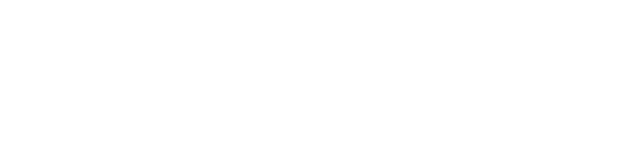
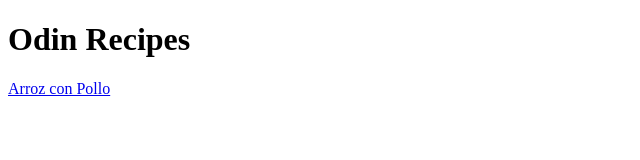
Before and after one commit to jesushedd/odin-recipes, a plain HTML site: page index.html in a window 1280 px wide. Shown: the whole page, without its empty margins (0-640 px from the left). Drawn offline with Linux system fonts and the light colour scheme.

Commit message:
Add a recipe link

```diff
--- a/index.html
+++ b/index.html
@@ -6,6 +6,8 @@
                 Odin Recipes
         </title>
         <body>
+                <h1>Odin Recipes</h1>
+                <a href="recipes/arrozconpollo.html">Arroz con Pollo</a>
         </body>
     </head>
 </html>
```
